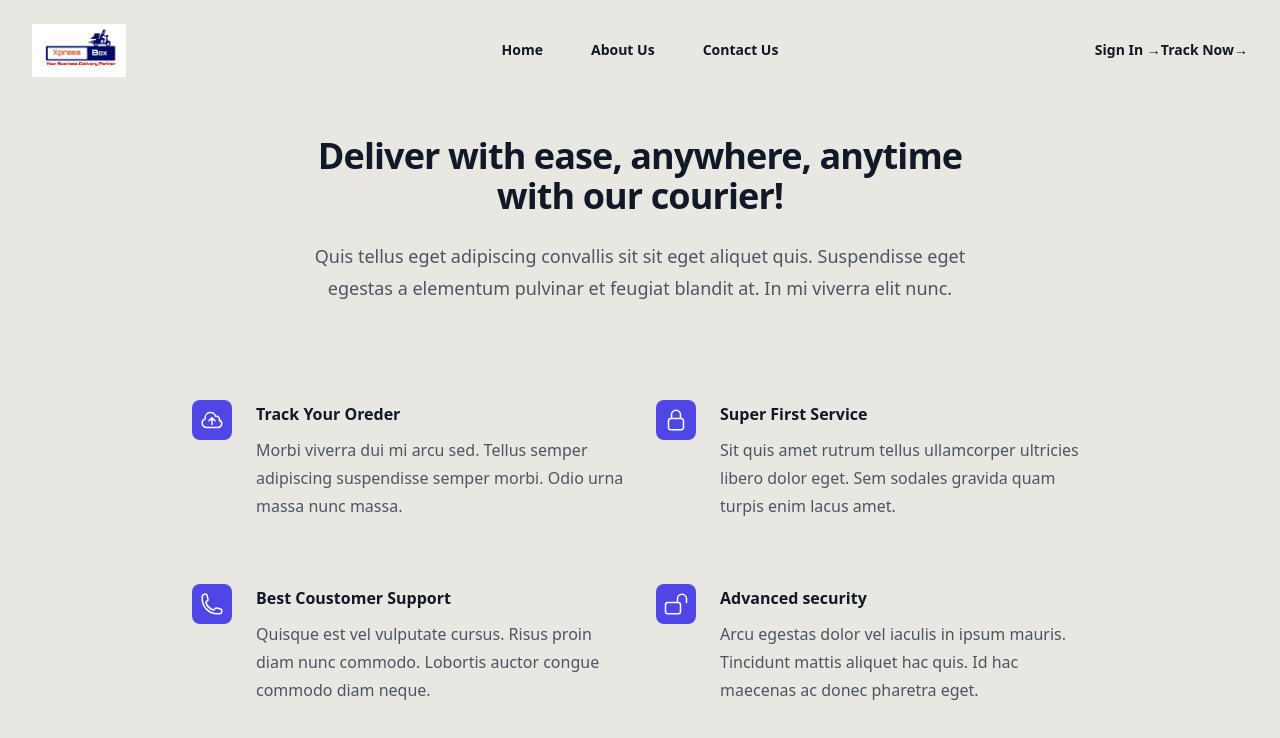
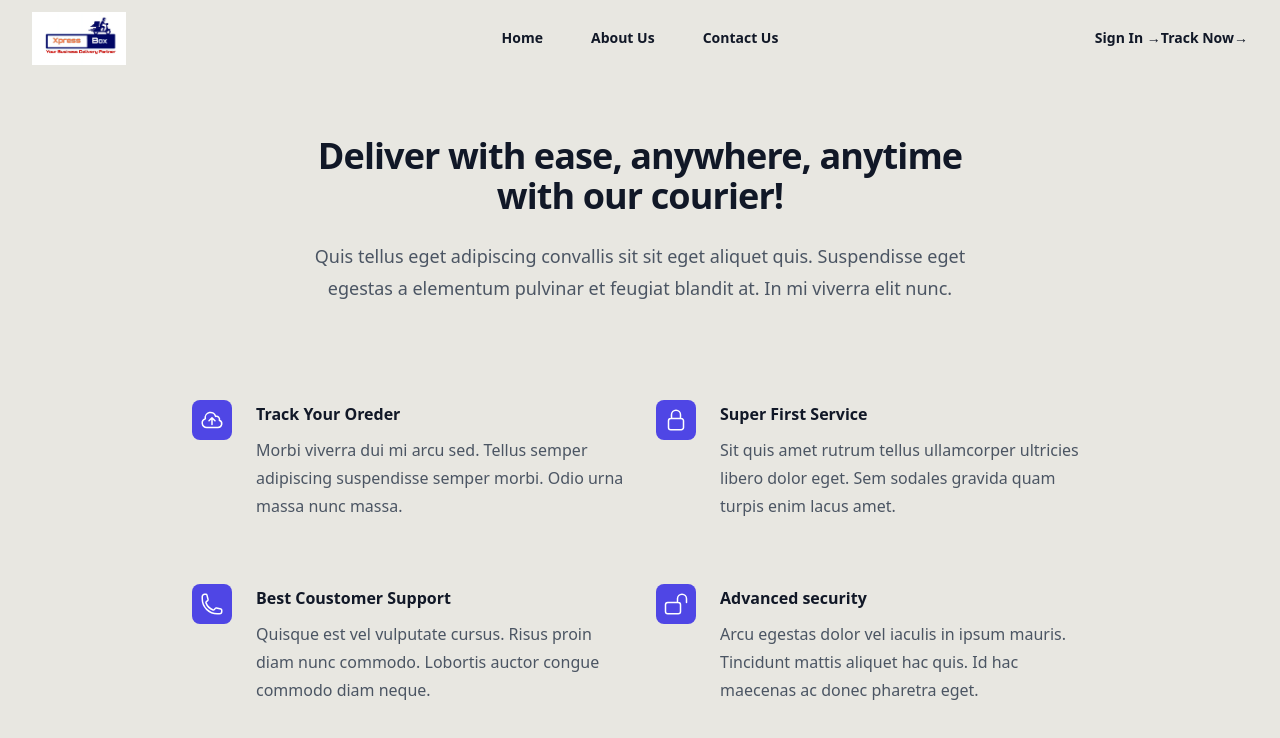
Before and after one commit to codeftshaunak/Courier_App, a Next.js app: page / in a window 1280 px wide. Shown: the top 738 px of the page. Built offline with nearby package versions, Linux system fonts and the light colour scheme.

Commit message:
customize css

```diff
--- a/src/components/Navbar.js
+++ b/src/components/Navbar.js
@@ -29,7 +29,7 @@ export default function Navbar() {
     return (
         <div className="bg-white overflow-hidden">
             <header className="absolute inset-x-0 top-0 z-50">
-                <nav className="flex items-center justify-between p-6 lg:px-8" aria-label="Global">
+                <nav className="flex items-center justify-between p-3 lg:px-8" aria-label="Global">
                     <div className="flex lg:flex-1">
                         <a href="#" className="-m-1.5 p-1.5">
                             <span className="sr-only">Courier</span>
@@ -78,7 +78,7 @@ export default function Navbar() {
                     <div className="fixed inset-0 z-50" />
                     <Dialog.Panel className="fixed inset-y-0 right-0 z-50 w-full overflow-y-auto bg-white px-6 py-6 sm:max-w-sm sm:ring-1 sm:ring-gray-900/10">
                         <div className="flex items-center justify-between">
-                            <a href="#" className="-m-1.5 p-1.5">
+                            <a href="#" className="">
                                 <span className="sr-only">Your Company</span>
                                 <img
                                     className="h-8 w-auto"
```
